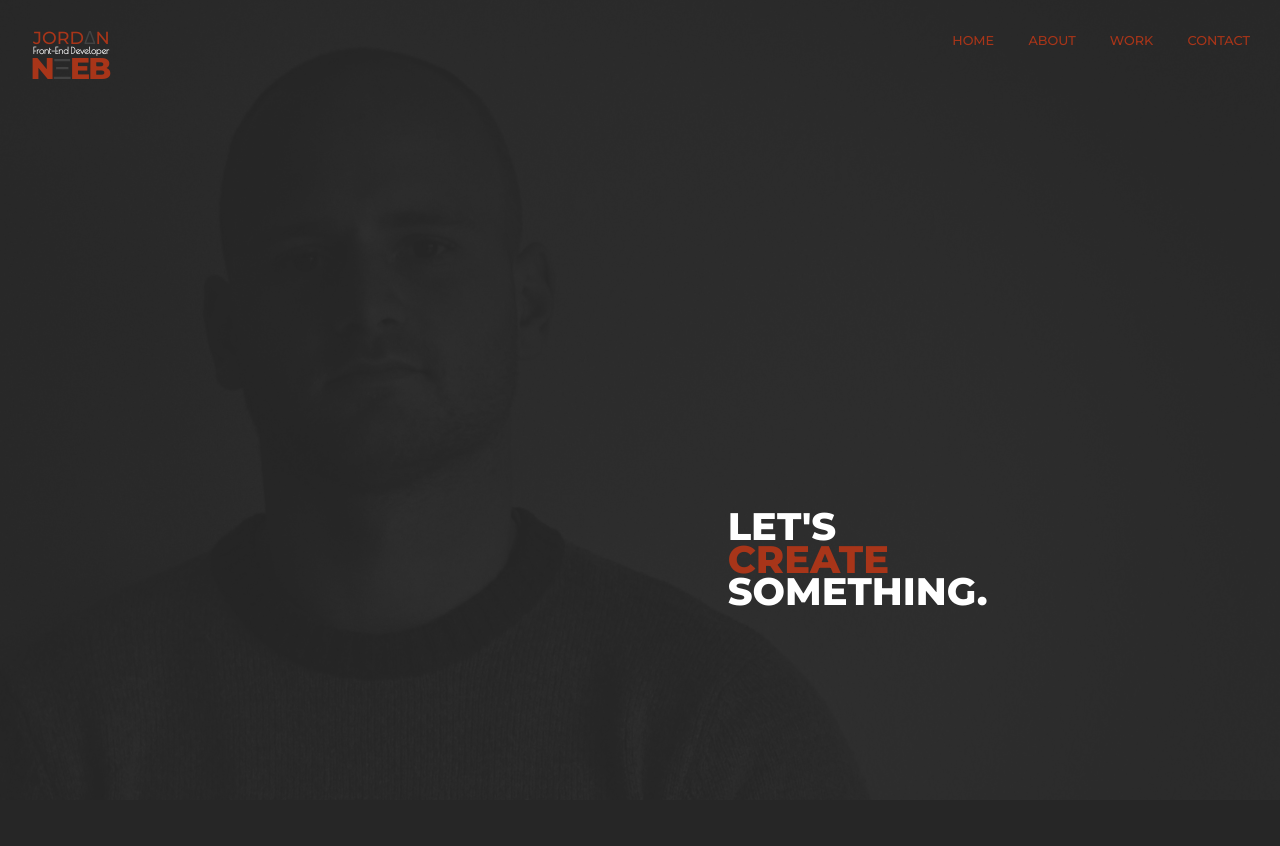
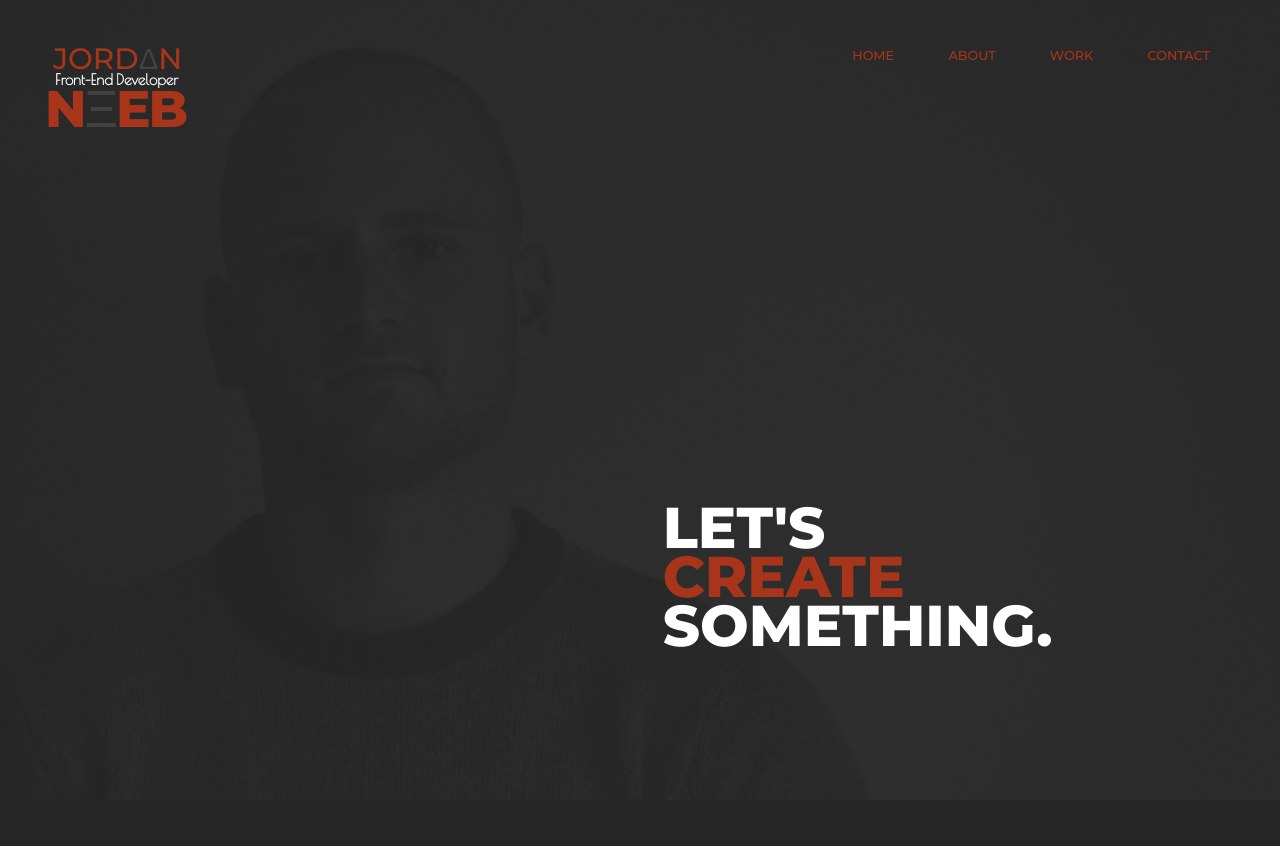
Before and after one commit to dubKelly/portfolio2.1, a PHP site: page / in a window 1280 px wide. Shown: the top 846 px of the page. Run offline with PHP 8.4, Linux system fonts and the light colour scheme; some libraries are stand-ins or nearby versions.

Commit message:
scale up/aced lax

```diff
--- a/scripts/scroll.js
+++ b/scripts/scroll.js
@@ -1,9 +1,23 @@
 (function scroll() {
 	var scroll = document.getElementsByClassName("scroll");
 	var fade = document.getElementsByClassName("fade");
-	var lax = document.getElementsByClassName("lax");
+	// var lax = document.getElementsByClassName("lax");
+	var latestScroll = 0;
+	var ticking = false;
 	window.onscroll = function() {
-		if (window.pageYOffset > 0) {
+		latestScroll = window.pageYOffset;
+		requestTick();
+	}
+	function requestTick() {
+		if (!ticking) {
+			requestAnimationFrame(paint);
+		}
+		ticking = true;
+	}
+	function paint() {
+		ticking = false;
+		var currentScroll = latestScroll;
+		if (currentScroll > 0) {
 			for (var i = scroll.length - 1; i >= 0; i--) {
 				scroll[i].classList.add("scrolled");
 			}
@@ -14,11 +28,11 @@
 			}
 		}
 		// .5 cushion for missed scroll events
-		if ((window.pageYOffset / (window.innerHeight / 3)) <= 1.5) {
-			fade[0].style.opacity = 1 - (window.pageYOffset / (window.innerHeight / 3));
+		if ((currentScroll / (window.innerHeight / 3)) <= 1.5) {
+			fade[0].style.opacity = 1 - (currentScroll / (window.innerHeight / 3));
 		}
-		if (window.pageYOffset <= window.innerHeight) {
-			lax[0].style.backgroundPosition = "0% " + (((window.pageYOffset / window.innerHeight) * 50) + 50) + "%";
-		}
+		// if (currentScroll <= window.innerHeight) {
+		// 	lax[0].style.backgroundPosition = "0% " + (((currentScroll / window.innerHeight) * 50) + 50) + "%";
+		// }
 	}
 }());
--- a/styleSheets/indexStyles.css
+++ b/styleSheets/indexStyles.css
@@ -257,7 +257,7 @@ span {
 }
 .nav {
 	text-align: right;
-	padding: 0 15px 0 0;
+	padding: 0 19px 0 0;
 	visibility: hidden;
 	animation: navLoad 4s ease-in-out;
 }
@@ -416,3 +416,44 @@ a:hover::after {
 		margin: 20px 15px;
 	}
 }
+@media only screen and (min-width: 700px) and (min-height: 700px) {
+	.home {
+		top: 45px;
+		left: 45px;
+	}
+	.home.scrolled {
+		top: 13px;
+		left: 45px;
+	}
+	.fName {
+		font-size: 29.5px;
+		padding: 0 0 0 4px;
+	}
+	.fOut.scrolled {
+		font-size: 25px;
+	}
+	.jTitle {
+		font-size: 15px;
+	}
+	.lName {
+		font-size: 51.5px;
+	}
+	.lName.scrolled {
+		line-height: 0.08;
+	}
+	.lOut.scrolled {
+		font-size: 23px;
+	}
+	.nav {
+		padding: 0 45px 0 0;
+	}
+	.container {
+		margin: 45px 25px;
+	}
+	.container.scrolled {
+		margin: 30px 25px;
+	}
+	.landing h2 {
+		font-size: 360%;
+	}
+}
```
Also changed, not shown: images/landingSm.jpg (added).
